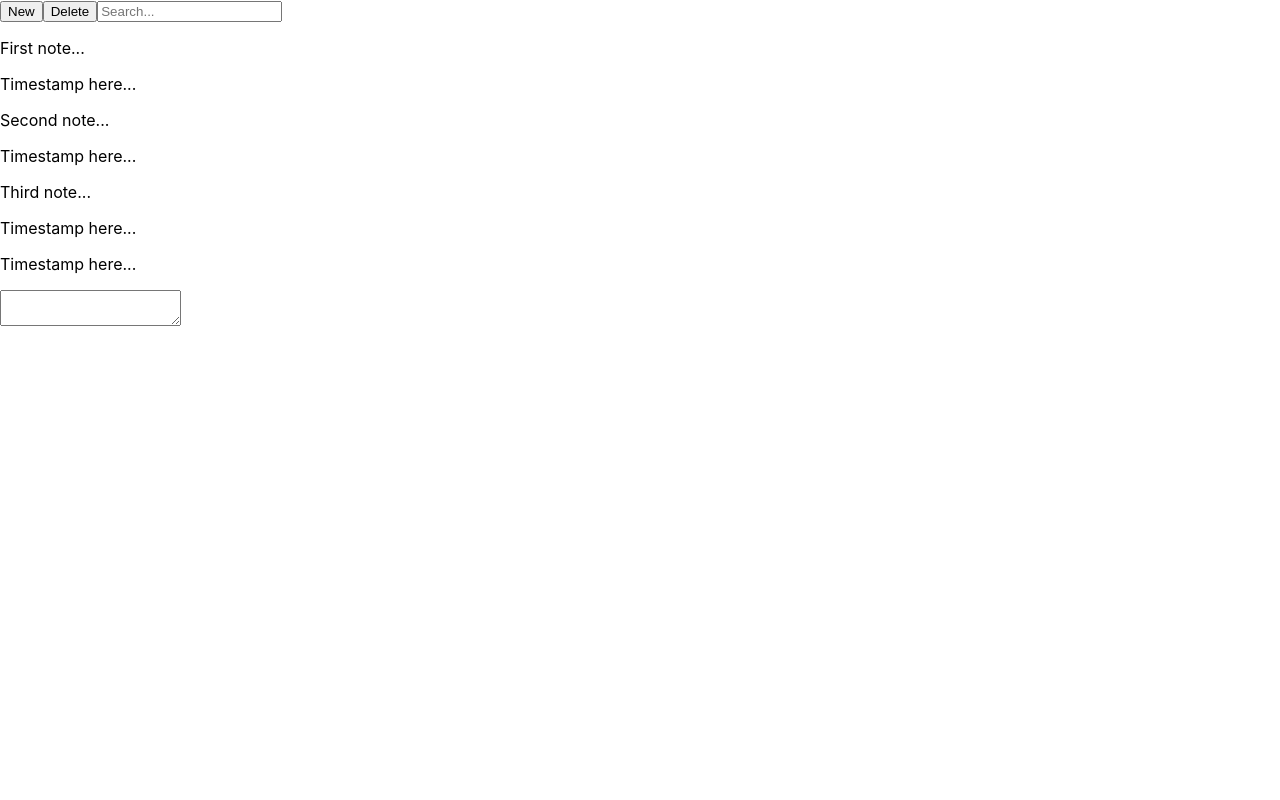
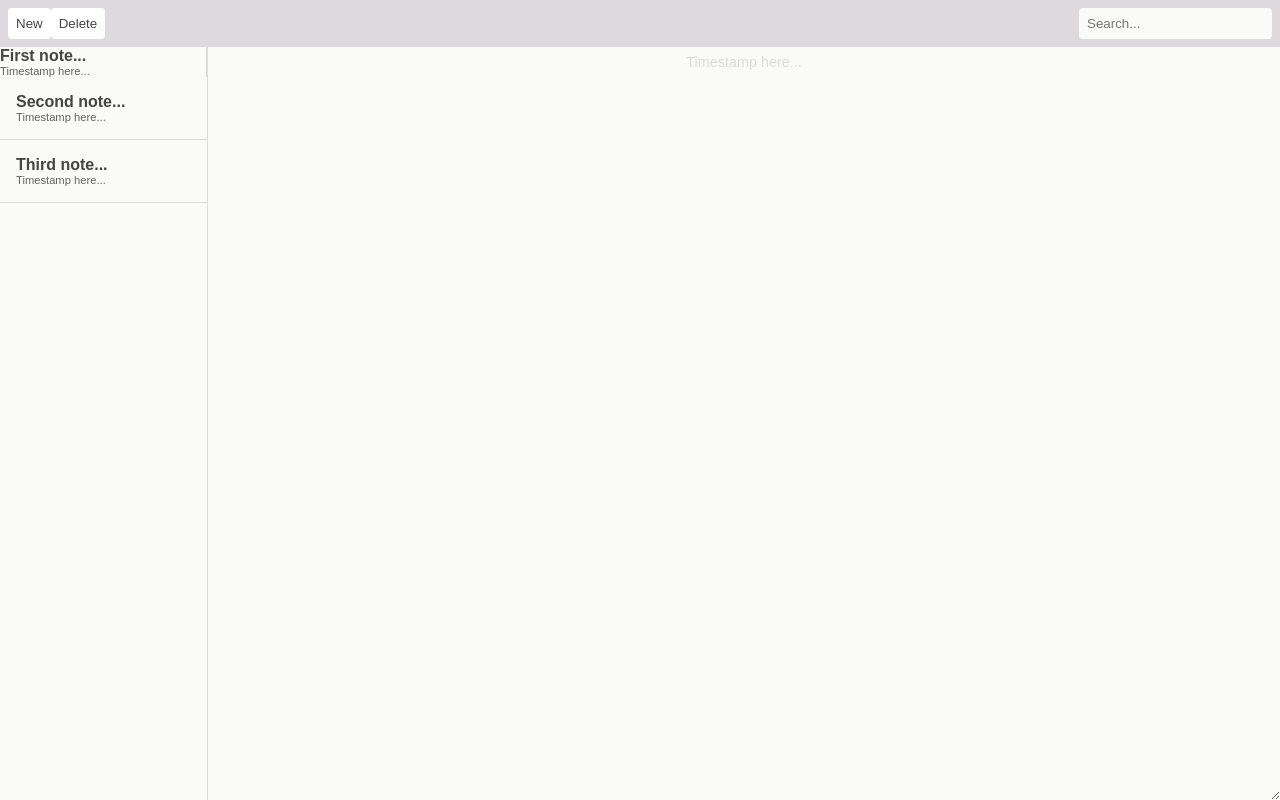
Before and after one commit to TaylorOD/notes_react, a React (Create React App) app: page / in a window 1280 px wide. Built offline with nearby package versions, Linux system fonts and the light colour scheme.

Commit message:
add css for notes

```diff
--- a/src/App.css
+++ b/src/App.css
@@ -1,38 +1,101 @@
-.App {
+/* RESET */
+* {
+  margin: 0;
+  padding: 0;
+  border: 0;
+  outline: none;
+  box-sizing: border-box;
+}
+
+/* LAYOUT */
+#app {
+  display: flex;
+  flex-direction: column;
+  min-height: 100vh;
+}
+.toolbar {
+  padding: 0.5em;
+}
+.toolbar-button, .toolbar-search {
+  padding: inherit;
+  border-radius: 0.3em;
+}
+.toolbar-search {
+  float: right;
+}
+.note-container {
+  display: flex;
+  flex: 1;
+}
+.note-selectors {
+  flex: 0 0 13em;
+}
+.note-selector {
+  padding: 1em;
+}
+.note-selector p {
+  margin: 0;
+}
+.note-editor {
+  display: flex;
+  flex: 1;
+  flex-direction: column;
+}
+.note-editor-info {
+  padding: 0.5em;
   text-align: center;
 }
-
-.App-logo {
-  height: 40vmin;
-  pointer-events: none;
+.note-editor-input {
+  display: flex;
+  flex: 1;
+  width: 100%;
+  padding: 0 2em 0 2em;
 }
 
-@media (prefers-reduced-motion: no-preference) {
-  .App-logo {
-    animation: App-logo-spin infinite 20s linear;
-  }
+/* COLORS */
+* {
+  color: #454545;
+  background-color: #FAFAF8;
+}
+.toolbar {
+  background-color: #DCDADC;
+}
+.toolbar-button {
+  background-color: #FFFFFF;
+}
+.toolbar-button:active {
+  background-color: #AAAAAA;
+}
+.note-selectors {
+  border-right: 1px solid #DCDADC;
+}
+.note-selector {
+  border-bottom: 1px solid #DCDADC;
+}
+.note-selector.active {
+  background-color: #FCE18D;
+}
+.note-selector-title {
+  background-color: inherit;
+}
+.note-selector-timestamp {
+  color: #626262;
+  background-color: inherit;
+}
+.note-editor-info {
+  color: #DCDADC;
 }
 
-.App-header {
-  background-color: #282c34;
-  min-height: 100vh;
-  display: flex;
-  flex-direction: column;
-  align-items: center;
-  justify-content: center;
-  font-size: calc(10px + 2vmin);
-  color: white;
+/* TYPOGRAPHY */
+body {
+  font-family: sans-serif;
 }
-
-.App-link {
-  color: #61dafb;
+.note-selector-title {
+  font-weight: bold;
 }
-
-@keyframes App-logo-spin {
-  from {
-    transform: rotate(0deg);
-  }
-  to {
-    transform: rotate(360deg);
-  }
+.note-selector-timestamp {
+  font-size: 0.7em;
 }
+.note-editor, .note-editor-input {
+  font-size: 0.9em;
+}
```
